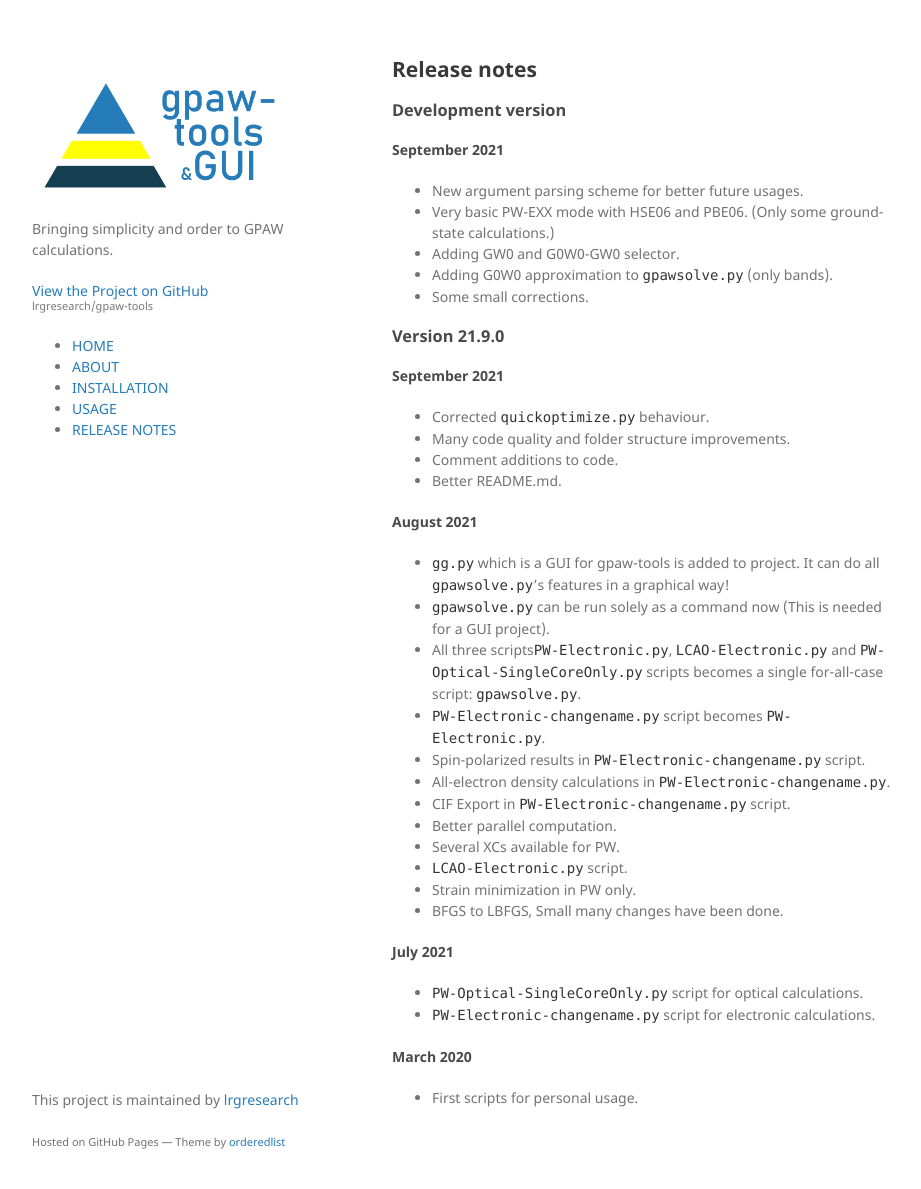
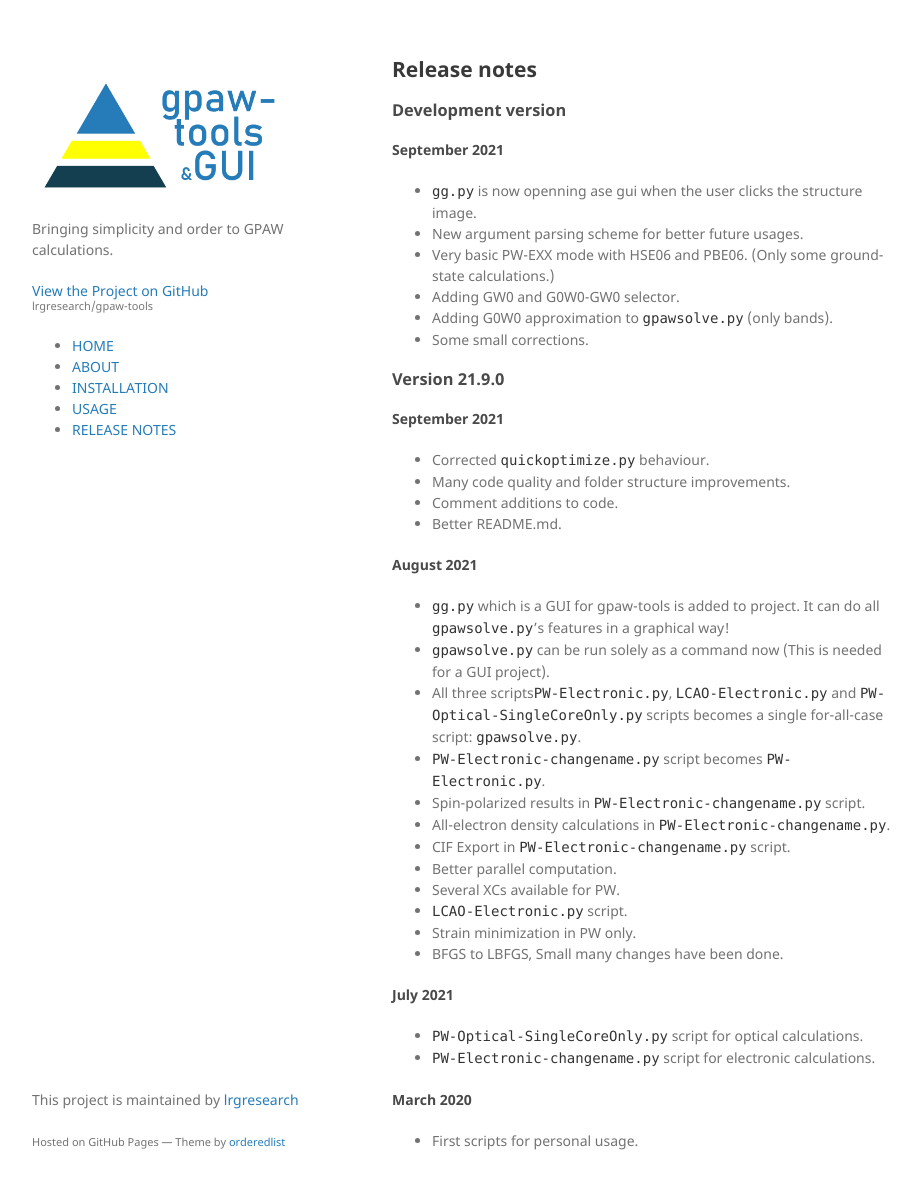
Before and after one commit to lrgresearch/gpaw-tools, a Jekyll site: the page built from releasenotes.md, in a window 1280 px wide and 1221 px high. Shown: the top 1189 px of the window, without its empty margins (178-1099 px from the left). Built offline with Jekyll 4.4.1, drawn with Linux system fonts in a browser that asks for light colours.

Commit message:
Update releasenotes.md

```diff
--- a/releasenotes.md
+++ b/releasenotes.md
@@ -8,6 +8,7 @@ title: Release Notes
 
 ### Development version
 #### September 2021
+* `gg.py` is now openning ase gui when the user clicks the structure image.
 * New argument parsing scheme for better future usages.
 * Very basic PW-EXX mode with HSE06 and PBE06. (Only some ground-state calculations.)
 * Adding GW0 and G0W0-GW0 selector.
```
